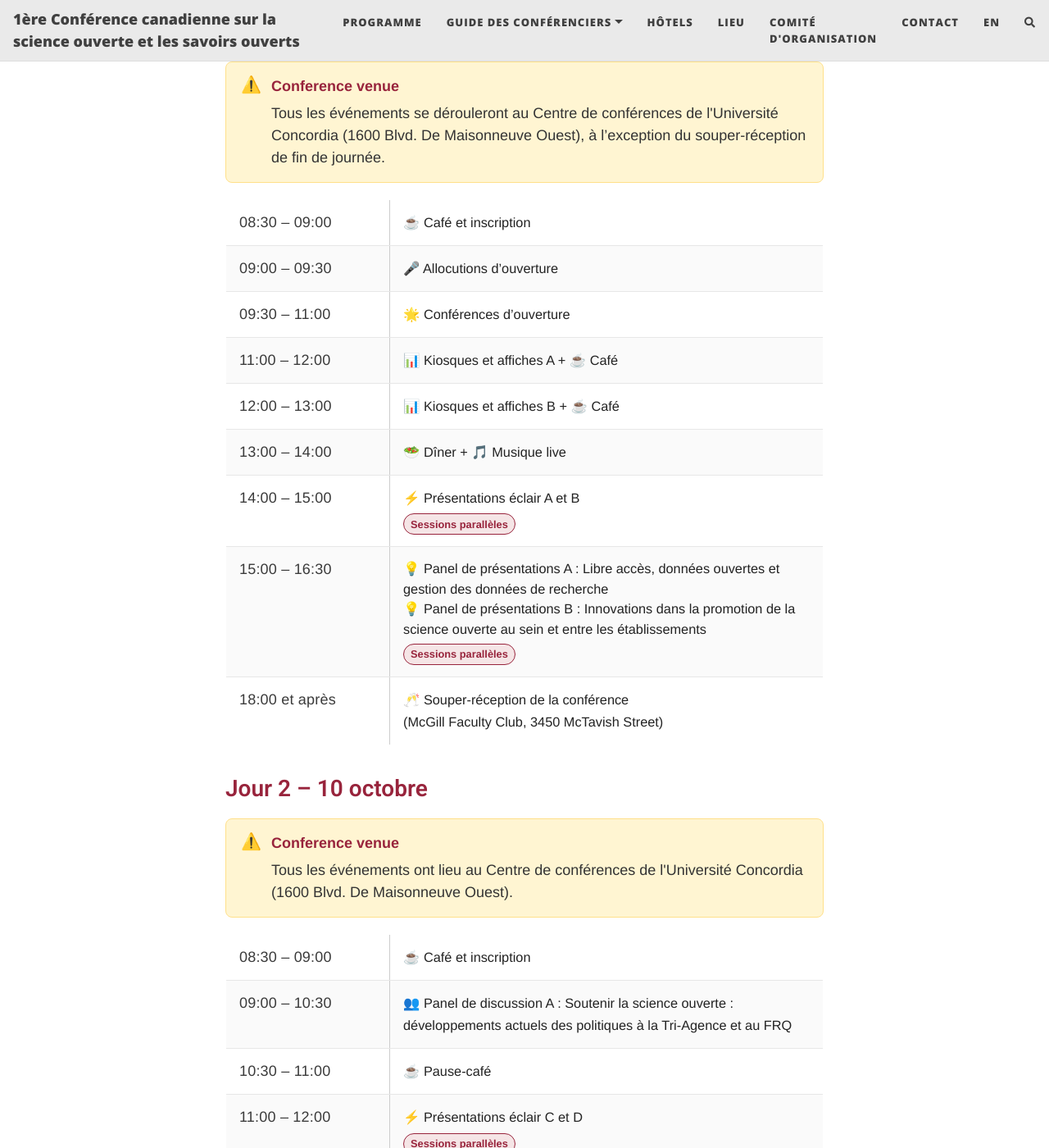
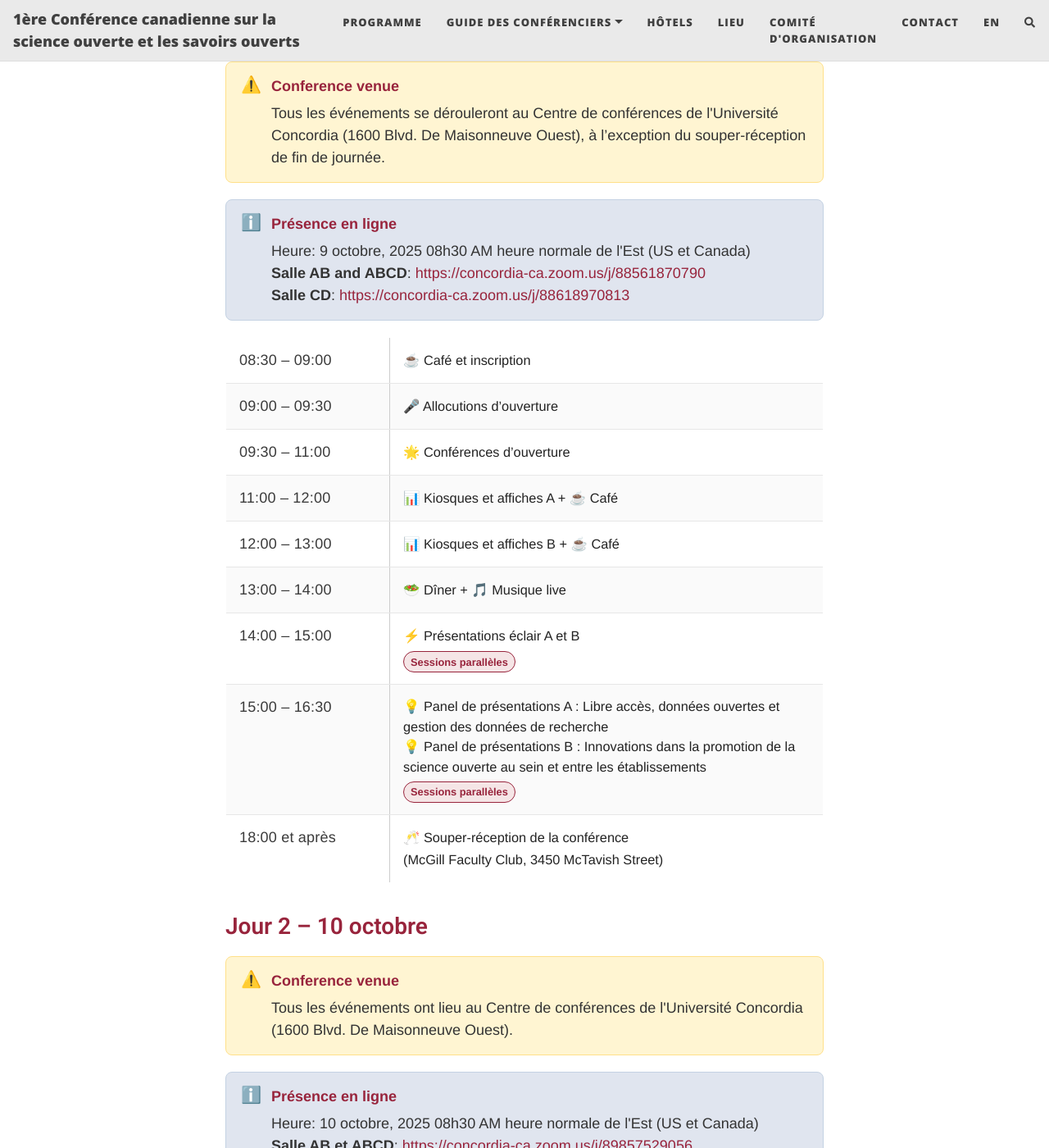
Before and after one commit to oscanada/oscanada.github.io, a Jekyll site: the page built from fr/program.html, in a window 1280 px wide and 1400 px high, scrolled down 688 px. Shown: the whole window at 82% size. Built offline with Jekyll 4.4.1, drawn with Linux system fonts in a browser that asks for light colours; nearby versions of some CDN libraries; comment, search, counter and statistics services are not loaded; some of the changed text lies outside the part shown.

Commit message:
Add zoom link

```diff
--- a/fr/program.html
+++ b/fr/program.html
@@ -175,6 +175,20 @@ cover-img:
   </div>
 </div>
 
+<div class="callout_info">
+  <div class="callout__icon">ℹ️</div>
+  <div>
+    <p class="callout__title">Présence en ligne</p>
+    <p class="callout__body">
+      Heure: 9 octobre, 2025 08h30 AM heure normale de l'Est (US et Canada)
+      <br><strong>Salle AB and ABCD</strong>: <a href="https://concordia-ca.zoom.us/j/88561870790"
+        target="_blank">https://concordia-ca.zoom.us/j/88561870790</a>
+      <br><strong>Salle CD</strong>: <a href="https://concordia-ca.zoom.us/j/88618970813"
+        target="_blank">https://concordia-ca.zoom.us/j/88618970813</a>
+    </p>
+  </div>
+</div>
+
     <table class="schedule-table">
       <tbody>
         <tr>
@@ -225,12 +239,26 @@ cover-img:
 
     <h5>Jour 2 – 10 octobre</h5>
 
-    <div class="callout_warning">
+<div class="callout_warning">
   <div class="callout__icon">⚠️</div>
   <div>
     <p class="callout__title">Conference venue</p>
     <p class="callout__body">
       Tous les événements ont lieu au Centre de conférences de l'Université Concordia (1600 Blvd. De Maisonneuve Ouest).
+    </p>
+  </div>
+</div>
+
+<div class="callout_info">
+  <div class="callout__icon">ℹ️</div>
+  <div>
+    <p class="callout__title">Présence en ligne</p>
+    <p class="callout__body">
+      Heure: 10 octobre, 2025 08h30 AM heure normale de l'Est (US et Canada)
+      <br><strong>Salle AB et ABCD</strong>: <a href="https://concordia-ca.zoom.us/j/89857529056"
+        target="_blank">https://concordia-ca.zoom.us/j/89857529056</a>
+      <br><strong>Salle CD</strong>: <a href="https://concordia-ca.zoom.us/j/89908300811"
+        target="_blank">https://concordia-ca.zoom.us/j/89908300811</a>
     </p>
   </div>
 </div>
```
Also changed, not shown: en/index.html (+50 -0 lines), en/program.html (+26 -0 lines), fr/index.html (+49 -1 lines).
